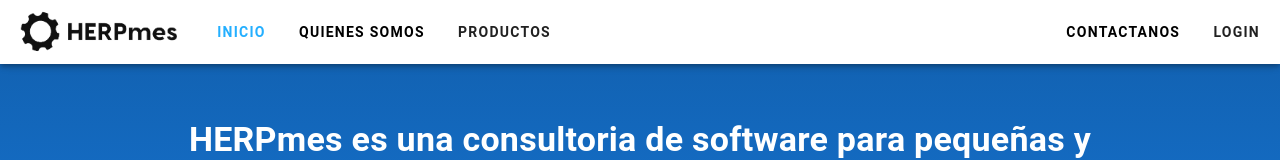
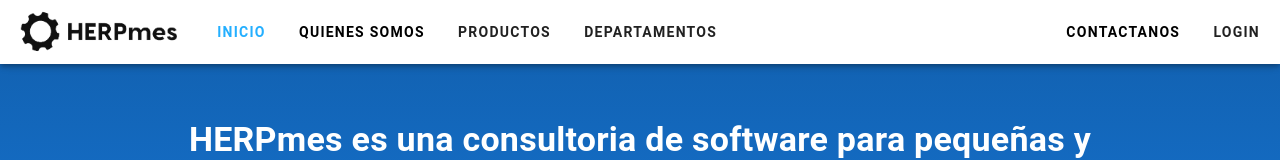
Before and after one commit to Herpmes/Herpmes.github.io, a Vue app: page / in a window 1280 px wide. Shown: the top 160 px of the page. Built offline with nearby package versions, Linux system fonts and the light colour scheme.

Commit message:
Componente Departamentos modificado, también he añadido el drawer para el componente de Departamentos.

```diff
--- a/src/App.vue
+++ b/src/App.vue
@@ -4,6 +4,7 @@ import AppBarDesktop from './components/AppBarDesktop.vue'
 import AppBarMobile from './components/AppBarMobile.vue'
 import NavDrawerProductosDesktop from '@/components/NavDrawerProductosDesktop.vue'
 import CustomFooter from '@/components/CustomFooter.vue'
+import Departamentos from '@/components/Departamentos.vue'
 </script>
 <template>
   <v-app>
@@ -12,6 +13,7 @@ import CustomFooter from '@/components/CustomFooter.vue'
     <AppBarMobile v-else/>
     <!--Desplegable Productos-->
     <NavDrawerProductosDesktop />
+    <Departamentos />
     <!--Main-->
     <RouterView/>
     <!--Footer-->
--- a/src/components/AppBarDesktop.vue
+++ b/src/components/AppBarDesktop.vue
@@ -38,6 +38,10 @@ function changeSelected(newSelected) {
     <!--Productos-->
     <v-btn class="font-weight-bold" :ripple="false" @mouseenter="drawerStore.swap()">Productos</v-btn>
 
+    <!-- Departamentos -->
+    <v-btn class="font-weight-bold" :ripple="false" @mouseenter="drawerStore.swapDepartamentos()">Departamentos</v-btn>
+
+
 
 
     <v-spacer></v-spacer>
--- a/src/components/Departamentos.vue
+++ b/src/components/Departamentos.vue
@@ -1,22 +1,16 @@
-<script>
-export default {
-  name: "Departamentos",
-  data() {
-    return {
-      prueba: false
-    }
-  }
-}
+<script setup>
+import {useAppBraDesktopStore} from '@/stores/AppBarDesktopStore.js'
+const drawerStore = useAppBraDesktopStore()
 </script>
 
 <template>
 
   <v-navigation-drawer
-      v-model="prueba"
+      v-model="drawerStore.getDrawerDepartamentos"
       location="top"
       class=""
       style="margin-top: -5px; height: 300px"
-      @mouseleave="prueba = !prueba">
+      @mouseleave="drawerStore.swapDepartamentos()">
     <v-list>
 
       <v-container style="max-width: none">
--- a/src/stores/AppBarDesktopStore.js
+++ b/src/stores/AppBarDesktopStore.js
@@ -2,12 +2,17 @@ import { defineStore } from 'pinia'
 
 export const useAppBraDesktopStore = defineStore('drawerProduc', {
   state:()=>({
-    drawerProductos : false
+    drawerProductos : false,
+    drawerDepartamentos: false
   }),getters: {
-    getDrawer(){return this.drawerProductos}
+    getDrawer(){return this.drawerProductos},
+    getDrawerDepartamentos(){return this.drawerDepartamentos}
   },actions:{
     swap(){
       this.drawerProductos=!this.drawerProductos;
+    },
+    swapDepartamentos(){
+      this.drawerDepartamentos=!this.drawerDepartamentos;
     }
   }
 })
```
